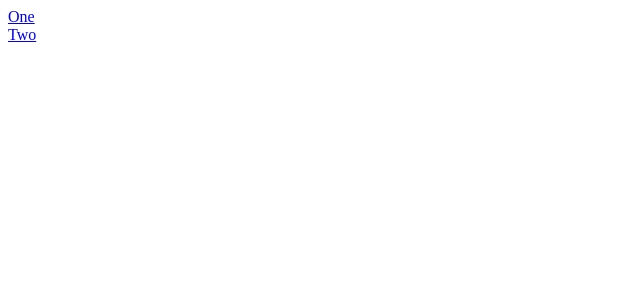
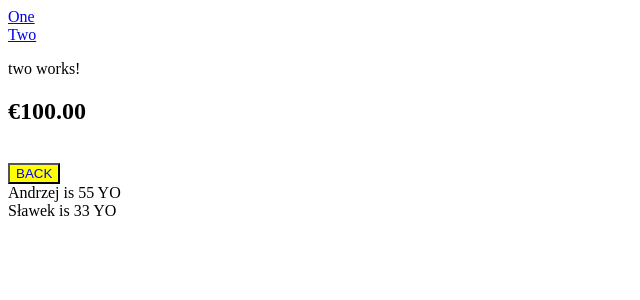
Before and after one commit to bartraw23/angular, an Angular app in the folder new-app/: page /two/100 in a window 1280 px wide. Before the commit this address led to /. Shown: the top 300 px of the page, without its empty margins (0-640 px from the left). Built offline with nearby package versions, Linux system fonts and the light colour scheme.

Commit message:
Apply 2 level routing

```diff
--- a/new-app/src/app/app.component.html
+++ b/new-app/src/app/app.component.html
@@ -1,7 +1,7 @@
 <div class="text-align:center">
   <nav>
     <a [routerLink]="['/one']" routerLinkActive="router-link-active">One</a><br>
-    <a [routerLink]="['/two']" routerLinkActive="router-link-active">Two</a><br>
+    <a [routerLink]="['/two/100']" routerLinkActive="router-link-active">Two</a><br>
   </nav>
 </div>
 
--- a/new-app/src/app/app.module.ts
+++ b/new-app/src/app/app.module.ts
@@ -6,12 +6,14 @@ import { HumansService } from './humans.service';
 import { AppRoutingModule } from './app-routing.module';
 import { OneComponent } from './one/one.component';
 import { TwoComponent } from './two/two.component';
+import { FrmComponent } from './frm/frm.component';
 
 @NgModule({
   declarations: [
     AppComponent,
     OneComponent,
-    TwoComponent
+    TwoComponent,
+    FrmComponent
   ],
   imports: [
     BrowserModule,
--- /dev/null
+++ b/new-app/src/app/frm/frm.component.html
@@ -0,0 +1 @@
+<p>frm works!</p>
--- /dev/null
+++ b/new-app/src/app/frm/frm.component.ts
@@ -0,0 +1,15 @@
+import { Component, OnInit } from '@angular/core';
+
+@Component({
+  selector: 'app-frm',
+  templateUrl: './frm.component.html',
+  styleUrls: ['./frm.component.css']
+})
+export class FrmComponent implements OnInit {
+
+  constructor() { }
+
+  ngOnInit(): void {
+  }
+
+}
--- a/new-app/src/app/two/two.component.html
+++ b/new-app/src/app/two/two.component.html
@@ -1,6 +1,11 @@
 <p>two works!</p>
 
+<h2>{{ cash | currency:"EUR" }}</h2>
 
+<br>
+
+<button [ngStyle]="{'background-color': 'yellow', 'color':'blue'}" (click)="back($event)">BACK</button>
+    <br>
 <div *ngFor="let human of humans, let i=index">
     <span [ngClass]="{'red': i%2 == 0}">
         {{human.name}} is {{human.age}} YO
--- a/new-app/src/app/two/two.component.ts
+++ b/new-app/src/app/two/two.component.ts
@@ -1,5 +1,7 @@
 import { Component, OnInit } from '@angular/core';
 import { HumansService } from 'src/app/humans.service'
+import { ActivatedRoute } from '@angular/router';
+import { Location } from '@angular/common';
 
 @Component({
   selector: 'app-two',
@@ -9,10 +11,19 @@ import { HumansService } from 'src/app/humans.service'
 export class TwoComponent implements OnInit {
   humans = [];
 
-  constructor(private humanService: HumansService) { }
+  cash = 0;
+
+  constructor(private humanService: HumansService,
+    private route: ActivatedRoute,
+    private location: Location) { }
 
   ngOnInit(): void {
+    this.cash = +this.route.snapshot.paramMap.get('cash');
     this.humans = this.humanService.getAllHumans();
   }
 
+  back = function (evt) {
+    this.location.back();
+  }
+
 }
```
Also changed, not shown: new-app/src/app/app-routing.module.ts (+5 -3 lines), new-app/src/app/frm/frm.component.css (added), 1 other file (tests, documents, lock files or other folders).
